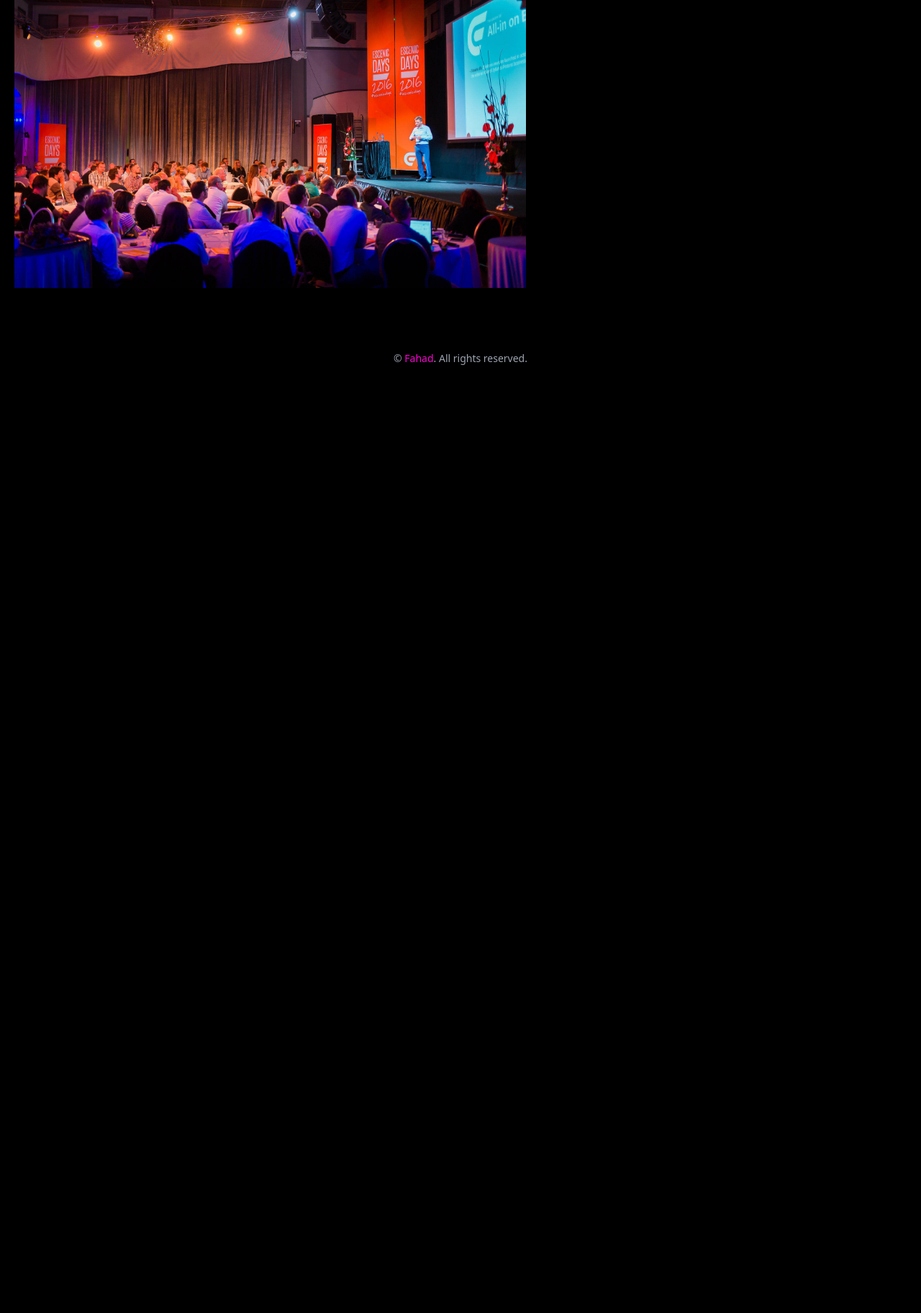
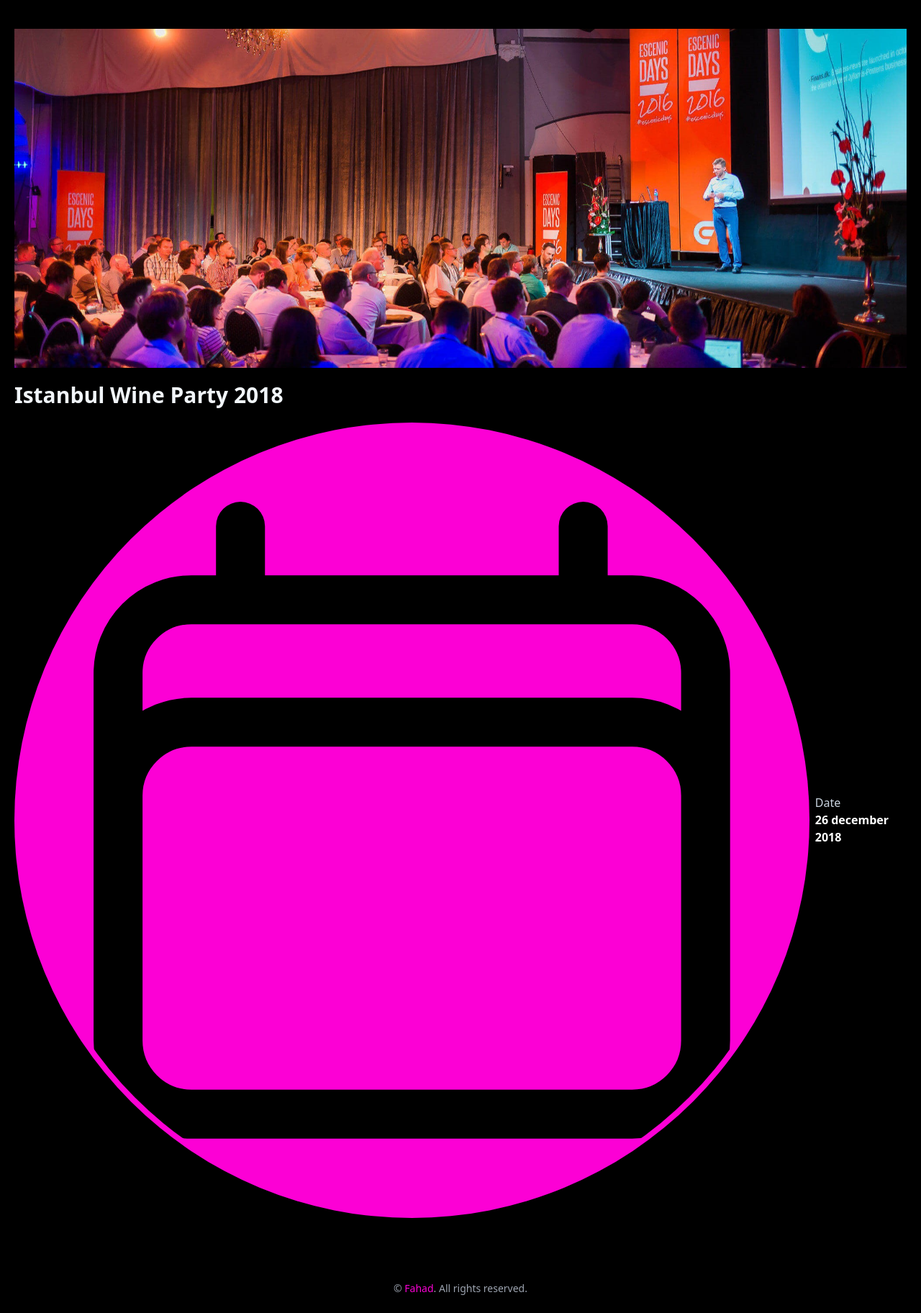
Before and after one commit to MohammadFahad1/Django-Assignment-1-Event-Management-System, a Django app: page /details/ in a window 1280 px wide. Shown: the part 87-1911 px from the top of the page at 72% size. Before the commit the page ends 594 px from the top, so only its background shows below. Run offline with Django 5.2, Linux system fonts and the light colour scheme.

Commit message:
Working with event detail page

```diff
--- a/events/templates/event_detail.html
+++ b/events/templates/event_detail.html
@@ -12,9 +12,20 @@
     <div class="min-h-screen w-full max-w-7xl mx-auto px-5">
         {% include "header_navbar.html" %}
         <main>
-            <section>
-                <div class="text-center">
-                    <img src="{% static "images/event1.jpg" %}" class="max-h-[400px]" alt="">
+            <section class="my-10">
+                <img src="{% static "images/event1.jpg" %}" class="mx-auto block" alt="">
+                <h2 class="text-slate-100 text-3xl font-bold my-5">Istanbul Wine Party 2018</h2>
+                <div>
+                    <div class="flex items-center justify-center gap-2">
+                        <svg xmlns="http://www.w3.org/2000/svg" fill="none" viewBox="0 0 24 24" stroke-width="1.5" stroke="currentColor" class="size-8 bg-[#FC00D5] p-2 rounded-full">
+                        <path stroke-linecap="round" stroke-linejoin="round" d="M6.75 3v2.25M17.25 3v2.25M3 18.75V7.5a2.25 2.25 0 0 1 2.25-2.25h13.5A2.25 2.25 0 0 1 21 7.5v11.25m-18 0A2.25 2.25 0 0 0 5.25 21h13.5A2.25 2.25 0 0 0 21 18.75m-18 0v-7.5A2.25 2.25 0 0 1 5.25 9h13.5A2.25 2.25 0 0 1 21 11.25v7.5" />
+                        </svg>
+
+                        <div>
+                            <p class="text-slate-300">Date</p>
+                            <h4 class="font-bold text-white">26 december 2018</h4>
+                        </div>
+                    </div>
                 </div>
             </section>
         </main>
--- a/static/css/output.css
+++ b/static/css/output.css
@@ -683,6 +683,11 @@ video {
   margin-bottom: 2rem;
 }
 
+.my-10 {
+  margin-top: 2.5rem;
+  margin-bottom: 2.5rem;
+}
+
 .mt-14 {
   margin-top: 3.5rem;
 }
@@ -724,12 +729,13 @@ video {
   height: 1.25rem;
 }
 
+.size-6 {
+  width: 1.5rem;
+  height: 1.5rem;
+}
+
 .h-1 {
   height: 0.25rem;
-}
-
-.max-h-\[500px\] {
-  max-height: 500px;
 }
 
 .max-h-\[400px\] {
@@ -804,6 +810,10 @@ video {
   gap: 2.5rem;
 }
 
+.gap-2 {
+  gap: 0.5rem;
+}
+
 .gap-3 {
   gap: 0.75rem;
 }
@@ -814,10 +824,6 @@ video {
 
 .gap-5 {
   gap: 1.25rem;
-}
-
-.gap-2 {
-  gap: 0.5rem;
 }
 
 .space-y-4 > :not([hidden]) ~ :not([hidden]) {
@@ -1007,6 +1013,11 @@ video {
   line-height: 1.75rem;
 }
 
+.text-3xl {
+  font-size: 1.875rem;
+  line-height: 2.25rem;
+}
+
 .font-bold {
   font-weight: 700;
 }
```
Also changed, not shown: static/images/event1.jpg.
